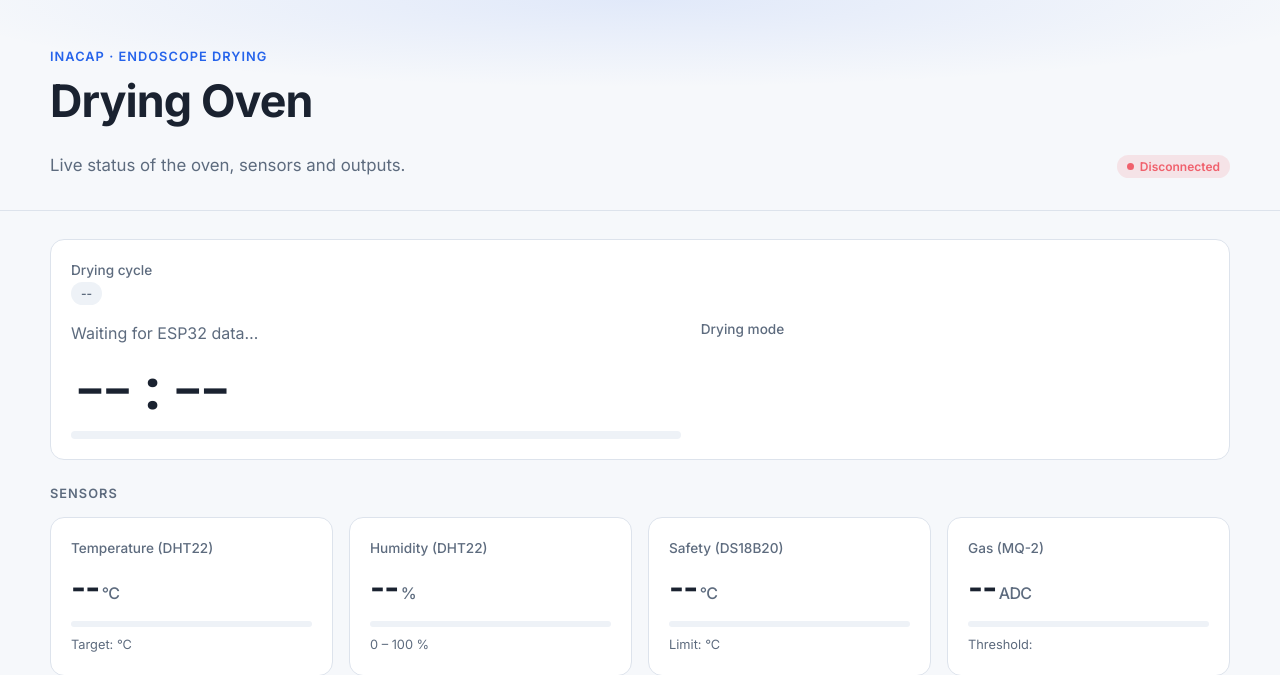
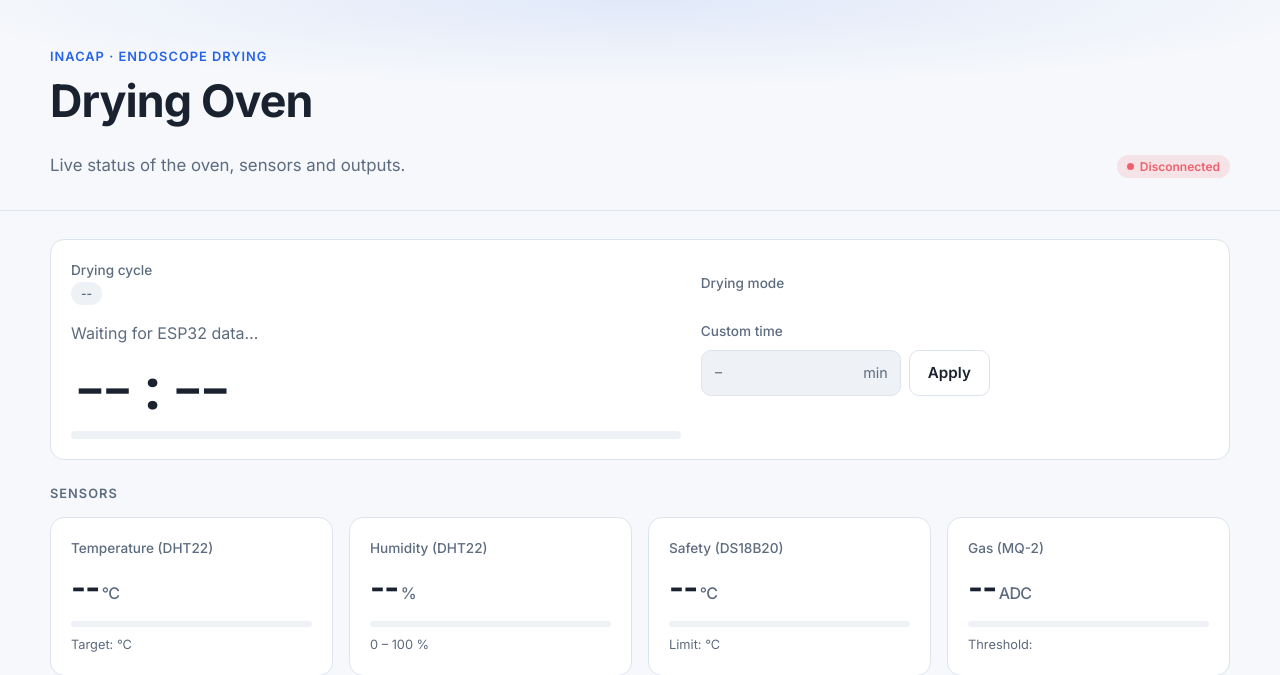
Before and after one commit to Deivid21/horno-automatizado-esp32-flask, a Python web app: template flask/templates/panel.html in a window 1280 px wide. Shown: the part 62-737 px from the top of the page. Run offline with Jinja, Linux system fonts and the light colour scheme; the template is opened without the code that fills it, so the values that code supplies are empty.

Commit message:
feat(flask): add custom drying time input
The dashboard keeps the fixed mode buttons and adds a field for a
custom time, validated on both the page and the API.

Co-Authored-By: Claude Opus 5.5 <noreply@anthropic.com>

```diff
--- a/flask/app.py
+++ b/flask/app.py
@@ -53,6 +53,8 @@ def crear_app() -> Flask:
         "ds18b20_emergencia": config.DS18B20_TEMP_EMERGENCIA,
         "gas_umbral": config.GAS_UMBRAL,
         "modos": config.MODOS_MINUTOS,
+        "modo_min": config.MODO_MIN_MINUTOS,
+        "modo_max": config.MODO_MAX_MINUTOS,
     }
 
     # ---------- Páginas ----------
@@ -78,7 +80,8 @@ def crear_app() -> Flask:
     @app.post("/api/modo")
     def api_modo():
         minutos = (request.get_json(silent=True) or {}).get("minutos")
-        if minutos not in config.MODOS_MINUTOS:
+        es_entero = isinstance(minutos, int) and not isinstance(minutos, bool)
+        if not es_entero or not config.MODO_MIN_MINUTOS <= minutos <= config.MODO_MAX_MINUTOS:
             return jsonify(ok=False, error="modo_invalido"), 400
         if not fuente.enviar(str(minutos)):
             return jsonify(ok=False, error="sin_conexion"), 503
--- a/flask/config.py
+++ b/flask/config.py
@@ -48,6 +48,8 @@ DATOS_VENCIDOS_S = 10
 
 # Deben coincidir con config.h del ESP32
 MODOS_MINUTOS = (5, 15, 30, 45, 60)
+MODO_MIN_MINUTOS = 1      # tiempo personalizado mínimo
+MODO_MAX_MINUTOS = 180    # tiempo personalizado máximo
 TEMP_OBJETIVO = 30.0
 DS18B20_TEMP_EMERGENCIA = 70.0
 GAS_UMBRAL = 1500
--- a/flask/horno/simulador.py
+++ b/flask/horno/simulador.py
@@ -54,7 +54,7 @@ class Simulador(threading.Thread):
         return True
 
     def enviar(self, comando: str) -> bool:
-        if comando.isdigit() and int(comando) in config.MODOS_MINUTOS:
+        if comando.isdigit() and config.MODO_MIN_MINUTOS <= int(comando) <= config.MODO_MAX_MINUTOS:
             self.modo = int(comando)
             log.info("[demo] Modo de secado: %s min", self.modo)
         return True
--- a/flask/static/css/style.css
+++ b/flask/static/css/style.css
@@ -188,6 +188,20 @@ html[lang="es"] .lang-toggle [data-lang-opt="es"] { background: var(--accent); c
 .modos .btn { min-width: 84px; }
 .modos .btn[aria-pressed="false"] { background: transparent; color: var(--text); border-color: var(--border); }
 .modos .btn[aria-pressed="false"]:hover { background: var(--bg-soft); }
+.personalizado { margin-top: 16px; }
+.personalizado-fila { display: flex; gap: 8px; margin-top: 6px; }
+.campo {
+  display: flex; align-items: center; gap: 6px; flex: 1; max-width: 200px;
+  padding: 0 12px; border: 1px solid var(--border); border-radius: 10px; background: var(--bg-soft);
+}
+.campo:focus-within { border-color: var(--accent); }
+.campo input {
+  width: 100%; min-width: 0; padding: 9px 0; border: 0; outline: 0; background: transparent;
+  color: var(--text); font: inherit; font-family: var(--mono);
+}
+.campo span { color: var(--muted); font-size: .9rem; }
+#btn-personalizado[aria-pressed="false"] { background: transparent; color: var(--text); border-color: var(--border); }
+#btn-personalizado[aria-pressed="false"]:hover { background: var(--bg-soft); }
 
 /* ── Sensores ───────────────────────────────────────── */
 .sensor-label { color: var(--muted); font-size: .85rem; font-weight: 500; margin: 0; }
--- a/flask/static/js/i18n.js
+++ b/flask/static/js/i18n.js
@@ -32,6 +32,7 @@ const TEXTOS = {
     sin_datos: "Esperando datos del ESP32…",
     ciclo: "Ciclo de secado", restante: "Restante", modo: "Modo de secado",
     modo_enviado: "Modo enviado", modo_error: "No se pudo enviar el modo",
+    personalizado: "Tiempo personalizado", aplicar: "Aplicar", rango_invalido: "Ingresa un tiempo entre",
     min: "min",
     sensores: "Sensores", salidas: "Salidas",
     dht_temp: "Temperatura (DHT22)", dht_hum: "Humedad (DHT22)",
@@ -78,6 +79,7 @@ const TEXTOS = {
     sin_datos: "Waiting for ESP32 data…",
     ciclo: "Drying cycle", restante: "Remaining", modo: "Drying mode",
     modo_enviado: "Mode sent", modo_error: "Could not send the mode",
+    personalizado: "Custom time", aplicar: "Apply", rango_invalido: "Enter a time between",
     min: "min",
     sensores: "Sensors", salidas: "Outputs",
     dht_temp: "Temperature (DHT22)", dht_hum: "Humidity (DHT22)",
--- a/flask/static/js/panel.js
+++ b/flask/static/js/panel.js
@@ -19,6 +19,7 @@
 
 // Panel en vivo: consulta /api/estado cada 2 s y permite cambiar el modo.
 let ultimo = null;
+let campoPrellenado = false;
 
 function medidor(id, porcentaje, color) {
   const el = document.getElementById(id);
@@ -58,9 +59,16 @@ function pintarCiclo(d) {
   barra.style.width = `${avance}%`;
   barra.style.background = info.emergencia ? "var(--off)" : d.estado === "SECADO COMPLETO" ? "var(--ok)" : "var(--accent)";
 
+  const esFijo = window.LIMITES.modos.includes(d.modo);
   document.querySelectorAll("#modos .btn").forEach((b) => {
     b.setAttribute("aria-pressed", String(Number(b.dataset.modo) === d.modo));
   });
+  $("#btn-personalizado").setAttribute("aria-pressed", String(!esFijo && Boolean(d.modo)));
+  // Al abrir la página, si el horno ya tiene un tiempo personalizado, se muestra en el campo
+  if (!campoPrellenado) {
+    campoPrellenado = true;
+    if (!esFijo && d.modo) $("#minutos-personalizado").value = d.modo;
+  }
 
   const alerta = $("#alerta");
   if (info.emergencia || d.estado === "FALLA DHT22") {
@@ -118,17 +126,17 @@ async function refrescar() {
   pintar();
 }
 
-async function cambiarModo(boton) {
+async function cambiarModo(minutos) {
   const msg = $("#modo-msg");
-  const botones = document.querySelectorAll("#modos .btn");
+  const botones = document.querySelectorAll("#modos .btn, #btn-personalizado");
   botones.forEach((b) => { b.disabled = true; });
   try {
     await pedirJSON("/api/modo", {
       method: "POST",
       headers: { "Content-Type": "application/json" },
-      body: JSON.stringify({ minutos: Number(boton.dataset.modo) }),
+      body: JSON.stringify({ minutos }),
     });
-    msg.textContent = `${t("modo_enviado")}: ${boton.dataset.modo} ${t("min")}`;
+    msg.textContent = `${t("modo_enviado")}: ${minutos} ${t("min")}`;
   } catch (e) {
     msg.textContent = t("modo_error");
   } finally {
@@ -138,7 +146,24 @@ async function cambiarModo(boton) {
 }
 
 document.addEventListener("DOMContentLoaded", () => {
-  document.querySelectorAll("#modos .btn").forEach((b) => b.addEventListener("click", () => cambiarModo(b)));
+  document.querySelectorAll("#modos .btn").forEach((b) => {
+    b.addEventListener("click", () => {
+      $("#minutos-personalizado").value = "";
+      cambiarModo(Number(b.dataset.modo));
+    });
+  });
+
+  // Tiempo personalizado: entero dentro del rango permitido
+  $("#modo-personalizado").addEventListener("submit", (e) => {
+    e.preventDefault();
+    const { modo_min: min, modo_max: max } = window.LIMITES;
+    const minutos = Number($("#minutos-personalizado").value);
+    if (!Number.isInteger(minutos) || minutos < min || minutos > max) {
+      $("#modo-msg").textContent = `${t("rango_invalido")} ${min} – ${max} ${t("min")}`;
+      return;
+    }
+    cambiarModo(minutos);
+  });
   refrescar();
   setInterval(refrescar, 2000);
 });
--- a/flask/templates/panel.html
+++ b/flask/templates/panel.html
@@ -54,6 +54,18 @@
         <button class="btn" type="button" data-modo="{{ m }}" aria-pressed="false">{{ m }} <span data-i18n="min">min</span></button>
         {% endfor %}
       </div>
+      <form id="modo-personalizado" class="personalizado" novalidate>
+        <label for="minutos-personalizado" class="sensor-label" data-i18n="personalizado">Tiempo personalizado</label>
+        <div class="personalizado-fila">
+          <div class="campo">
+            <input id="minutos-personalizado" type="number" inputmode="numeric"
+                   min="{{ limites.modo_min }}" max="{{ limites.modo_max }}" step="1"
+                   placeholder="{{ limites.modo_min }}–{{ limites.modo_max }}">
+            <span data-i18n="min">min</span>
+          </div>
+          <button class="btn" type="submit" id="btn-personalizado" aria-pressed="false" data-i18n="aplicar">Aplicar</button>
+        </div>
+      </form>
       <p id="modo-msg" class="small muted" style="min-height:1.6em;margin:10px 0 0"></p>
     </div>
   </section>
```
Also changed, not shown: flask/README.md.
